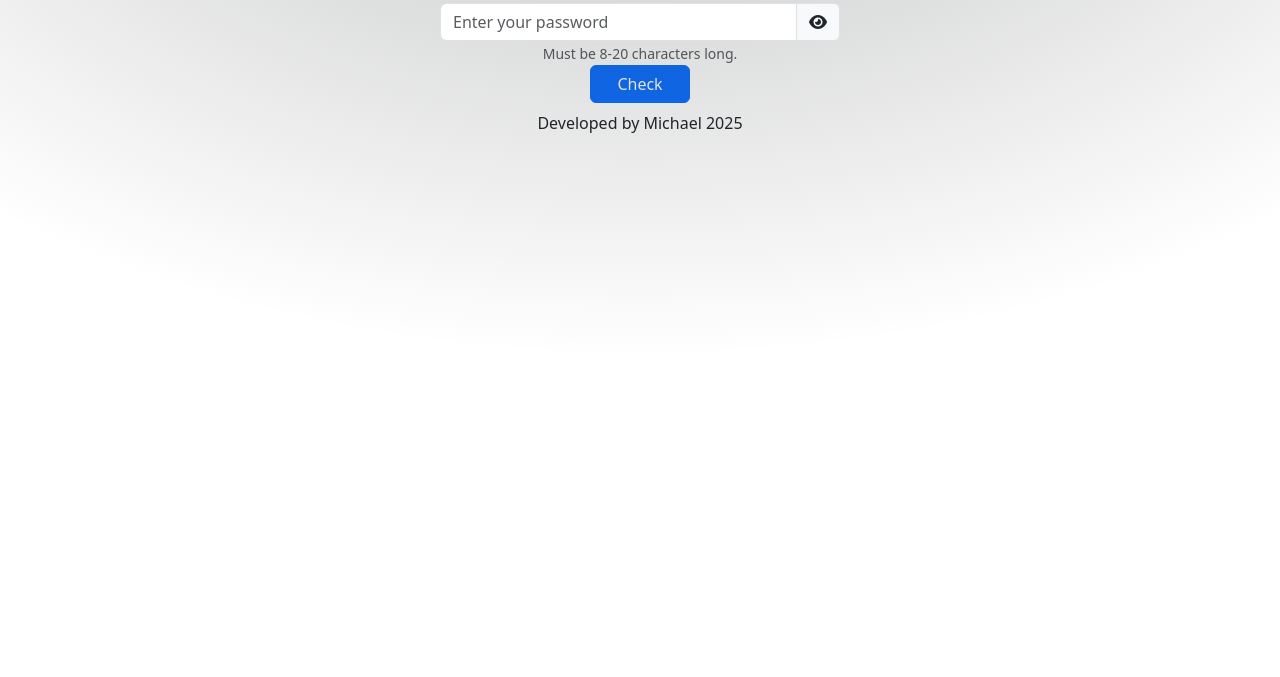
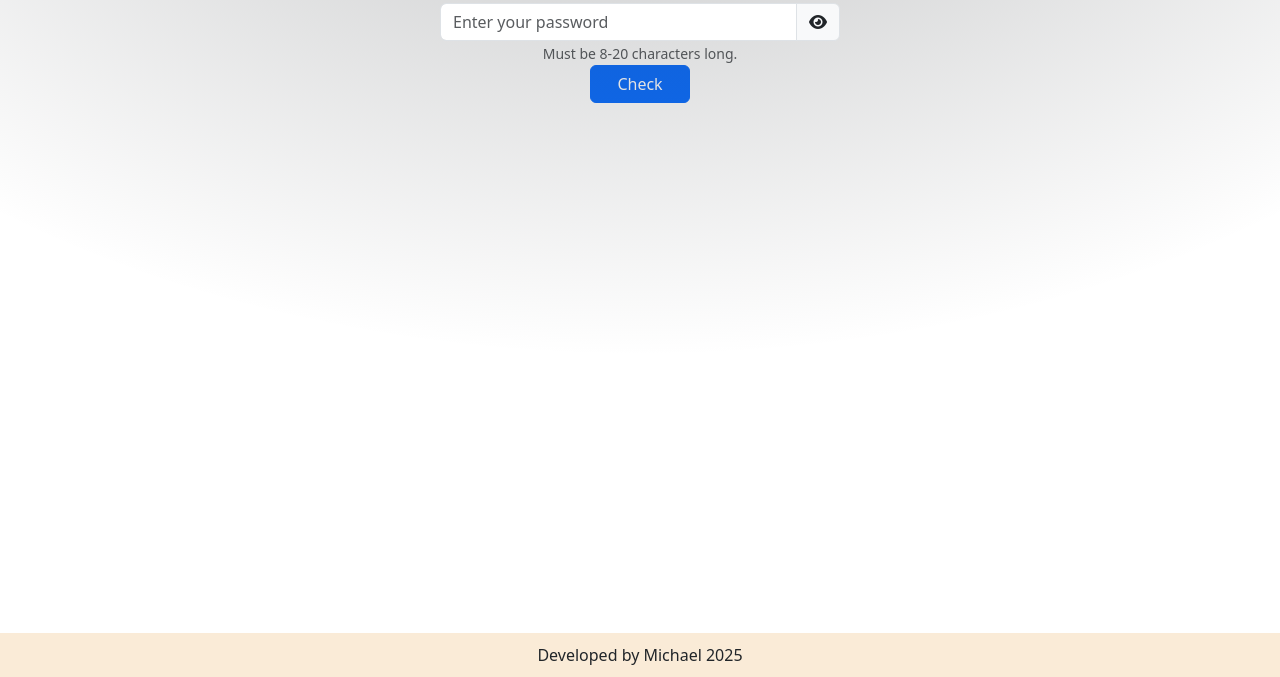
Before and after one commit to Kopengaghen/pass_checker, a plain HTML site: page index.html in a window 1280 px wide. Shown: the part 123-800 px from the top of the page. Drawn offline with nearby package versions, Linux system fonts and the light colour scheme.

Commit message:
css back

```diff
--- a/index.css
+++ b/index.css
@@ -3,8 +3,22 @@ body {
     margin-top: 70px;
 }
 
+footer {
+    text-align: center;
+    background-color: antiquewhite;
+    padding: 10px;
+    position: fixed;
+    bottom: 0;
+    width: 100%;
+    left: 0;
+}
+
 h1 {
     color: #09d919;
+}
+
+div.position-absolute {
+    pointer-events: none;
 }
 
 @media (max-width: 768px) {
```
